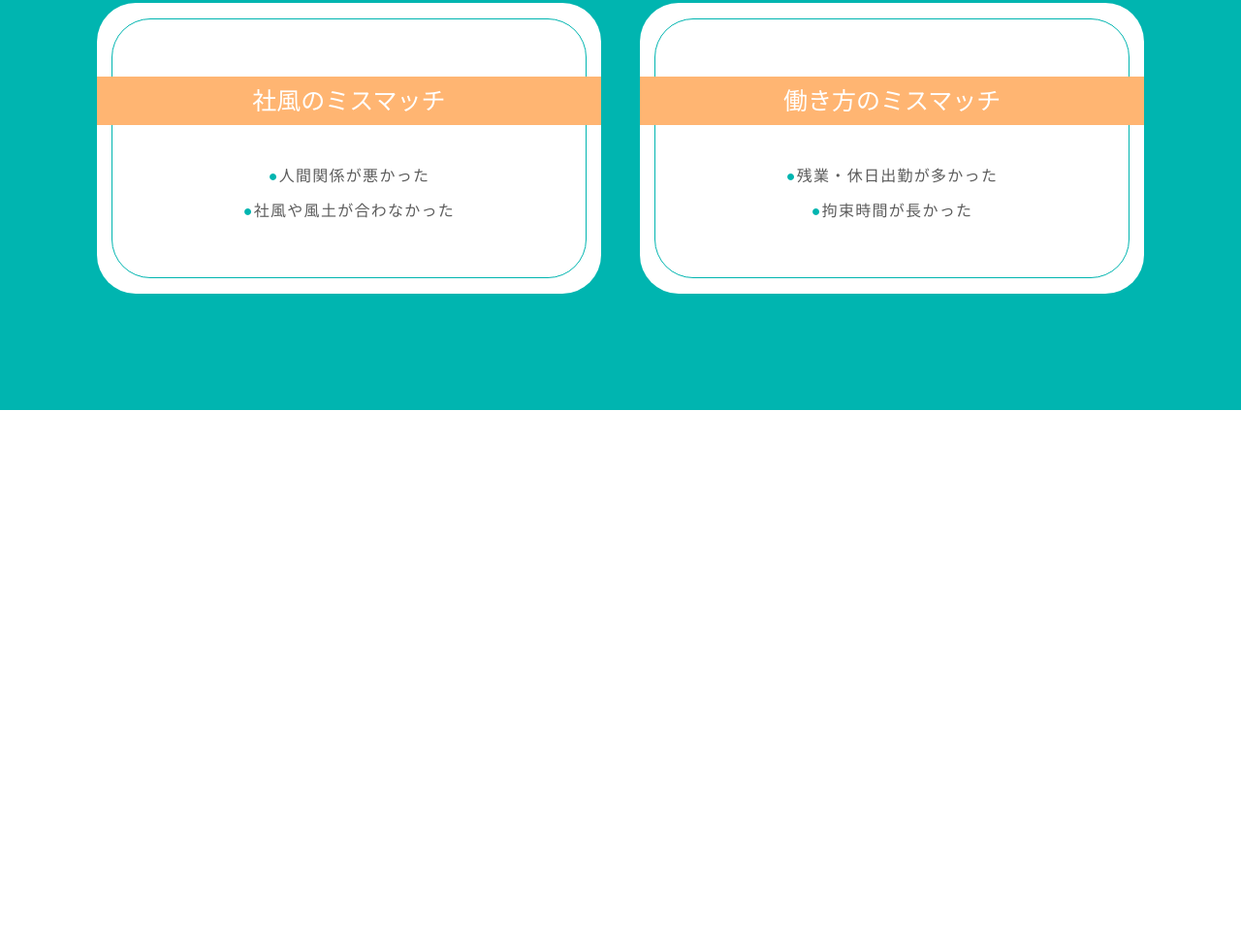
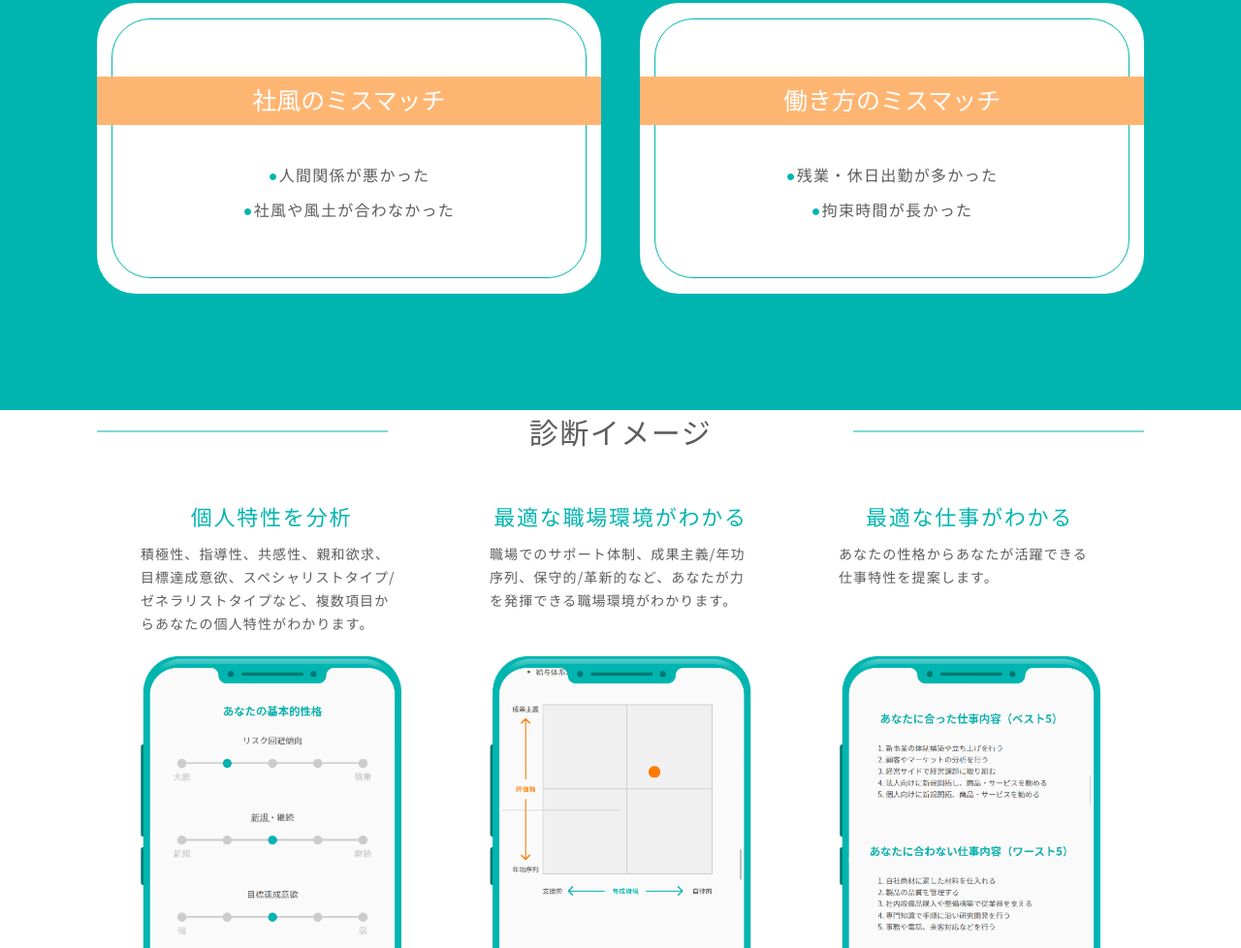
Before and after one commit to machitake/lp-test, a plain HTML site: page index.html in a window 1280 px wide. Shown: the part 4495-5473 px from the top of the page at 97% size. Before the commit the page ends 4918 px from the top, so only its background shows below. Drawn offline with Linux system fonts and the light colour scheme.

Commit message:
診断イメージ

```diff
--- /dev/null
+++ b/css/module/_analysis.scss
@@ -0,0 +1,38 @@
+.analysis__list {
+    display: flex;
+    justify-content: space-around;
+    padding-top: 55px;
+
+    @include mq('sp') {
+        display: block;
+    }
+}
+
+.analysis__list__item {
+    width: 25%;
+    height: 100%;
+
+    img {
+        width: 100%;
+    }
+}
+
+.analysis__list__item-head {
+    min-height: 155px;
+}
+
+.analysis__list__item-ttl {
+    font-size: 22px;
+    letter-spacing: 0.08em;
+    line-height: 0.90909091;
+    color: $main-color;
+    text-align: center;
+}
+
+.analysis__list__item-txt {
+    font-size: 14px;
+    letter-spacing: 0.08em;
+    line-height: 1.71428571;
+    padding-top: 17px;
+    padding-bottom: 22px;
+}
--- a/css/style.scss
+++ b/css/style.scss
@@ -12,6 +12,7 @@
 @import "./module/_service.scss";
 @import "./module/_event.scss";
 @import "./module/_feature.scss";
+@import "./module/_analysis.scss";
 
 /*============================================================
 # common -全体に共通するスタイル
--- a/index.html
+++ b/index.html
@@ -297,6 +297,37 @@
             </div>
         </section>
 
+        <section class="analysis inner">
+            <h2 class="section__ttl">診断イメージ</h2>
+
+            <ul class="analysis__list">
+                <li class="analysis__list__item">
+                    <div class="analysis__list__item-head">
+                        <h3 class="analysis__list__item-ttl">個人特性を分析</h3>
+                        <p class="analysis__list__item-txt">積極性、指導性、共感性、親和欲求、目標達成意欲、スペシャリストタイプ/ゼネラリストタイプなど、複数項目からあなたの個人特性がわかります。</p>
+                    </div>
+
+                    <img src="./img/analysis1.png" alt="">
+                </li>
+                <li class="analysis__list__item">
+                    <div class="analysis__list__item-head">
+                        <h3 class="analysis__list__item-ttl">最適な職場環境がわかる</h3>
+                        <p class="analysis__list__item-txt">職場でのサポート体制、成果主義/年功序列、保守的/革新的など、あなたが力を発揮できる職場環境がわかります。</p>
+                    </div>
+
+                    <img src="./img/analysis2.png" alt="">
+                </li>
+                <li class="analysis__list__item">
+                    <div class="analysis__list__item-head">
+                        <h3 class="analysis__list__item-ttl">最適な仕事がわかる
+                        </h3>
+                        <p class="analysis__list__item-txt">あなたの性格からあなたが活躍できる仕事特性を提案します。</p>
+                    </div>
+
+                    <img src="./img/analysis3.png" alt="">
+                </li>
+            </ul>
+        </section>
 
     </body>
 
```
Also changed, not shown: css/style.css, img/analysis1.png (added), img/analysis2.png (added), img/analysis3.png (added), img/アセット 1.png (deleted), img/アセット 2.png (deleted), img/アセット 3.png (deleted).
